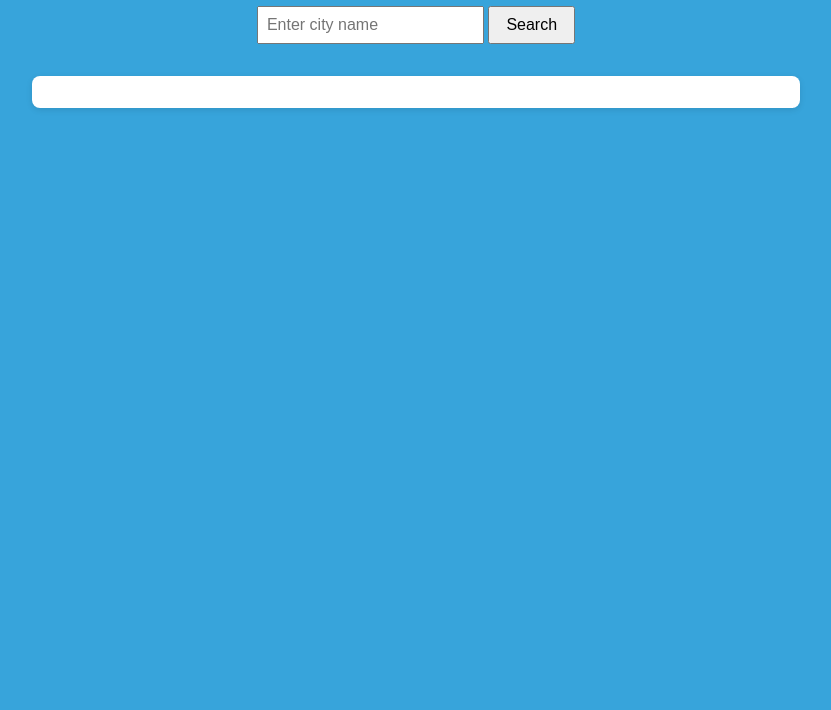
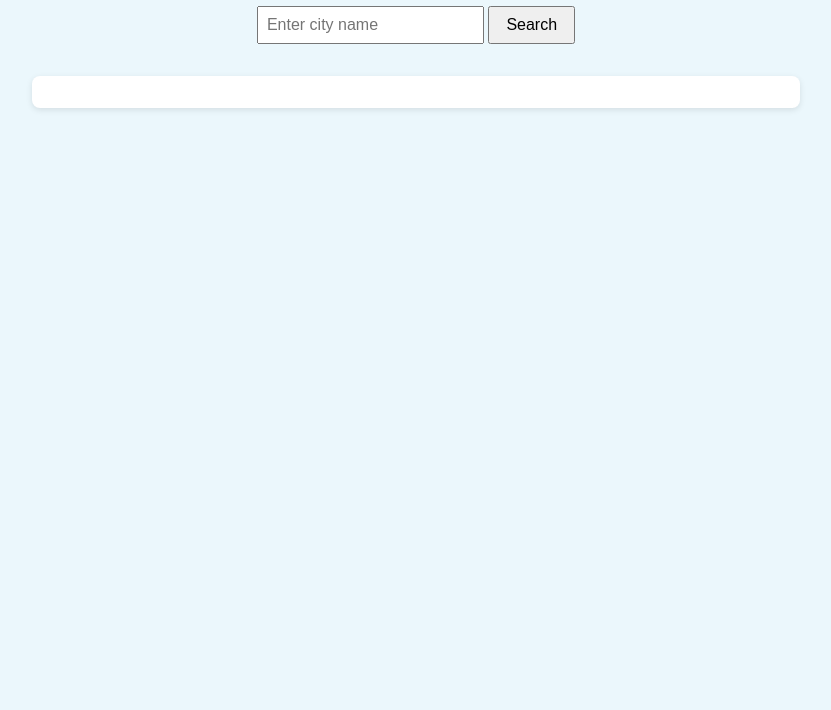
Before and after one commit to graydragon2/weather-dashboard, a plain HTML site: page index.html in a window 1280 px wide. Shown: the part 90-800 px from the top of the page, without its empty margins (224-1055 px from the left). Drawn offline with Linux system fonts and the light colour scheme.

Commit message:
Update style.css

```diff
--- a/style.css
+++ b/style.css
@@ -2,7 +2,7 @@
 * { box-sizing: border-box; margin: 0; padding: 0; }
 body {
   font-family: Arial, sans-serif;
-  background: #37a4db;
+  background: #ebf7fc;
   color: #333;
   max-width: 800px;
   margin: 2rem auto;
```
